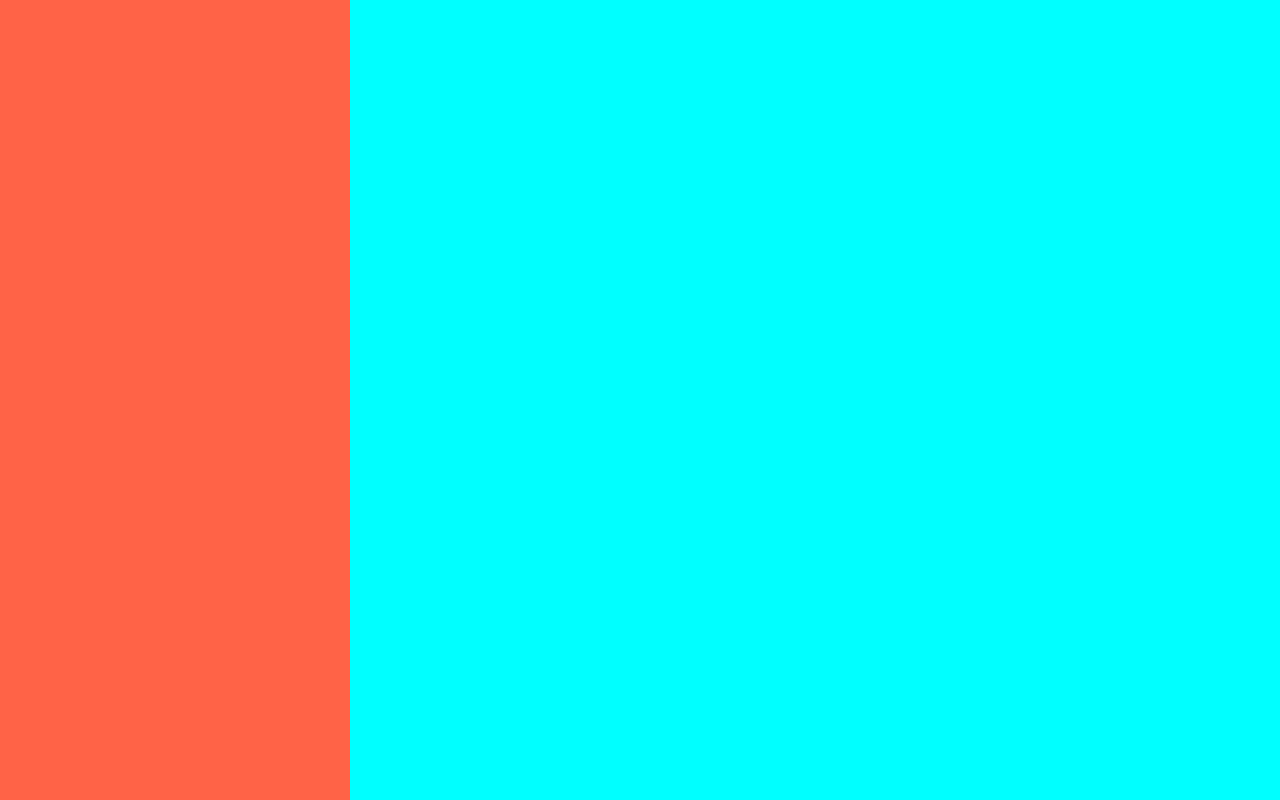
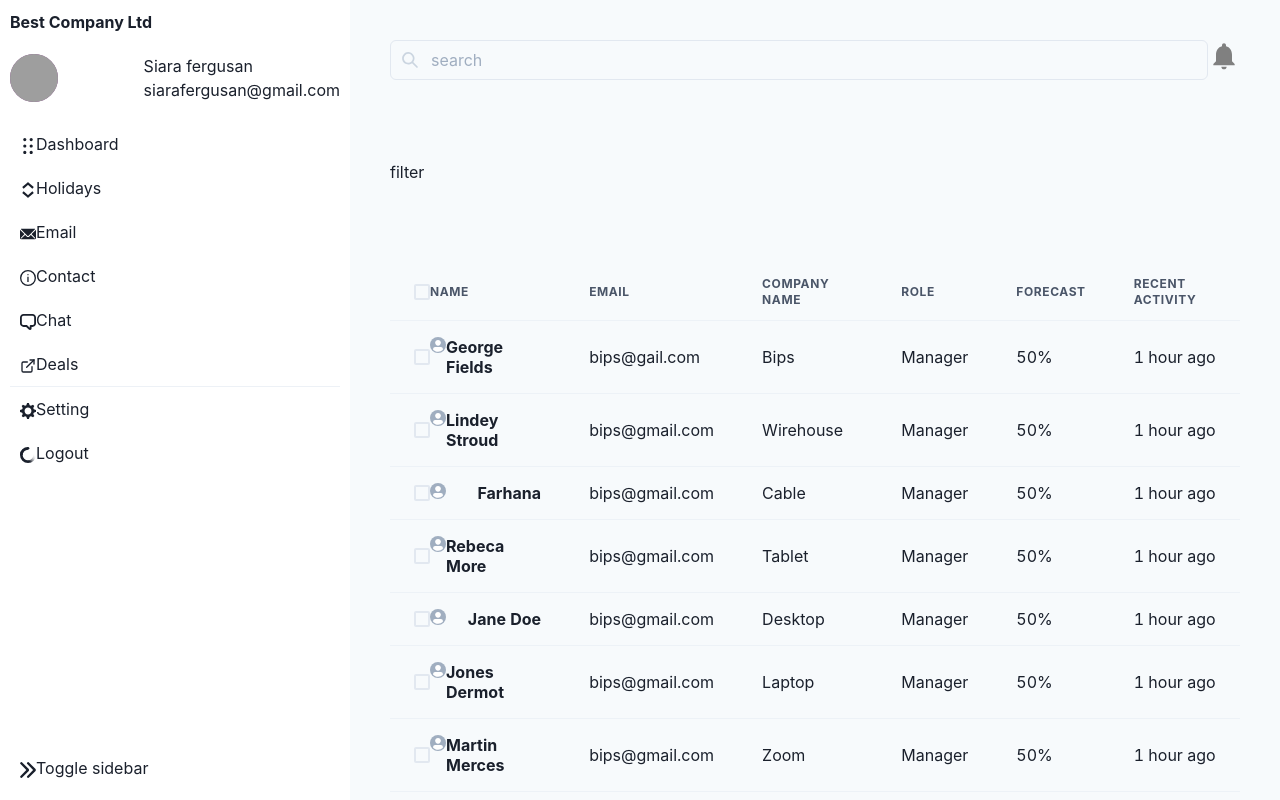
Before and after one commit to bipasha39/HpUp-Frontend, a React (Create React App) app: page /dashboard in a window 1280 px wide. Shown: the top 800 px of the page. Built offline with nearby package versions, Linux system fonts and the light colour scheme; grey boxes are pictures that could not be loaded.

Commit message:
right panel dashboard

```diff
--- a/package.json
+++ b/package.json
@@ -5,6 +5,7 @@
   "dependencies": {
     "@chakra-ui/core": "^0.8.0",
     "@chakra-ui/icon": "^1.0.3",
+    "@chakra-ui/icons": "^1.0.5",
     "@chakra-ui/react": "^1.1.5",
     "@emotion/react": "^11.1.4",
     "@emotion/styled": "^11.0.0",
--- a/src/App.js
+++ b/src/App.js
@@ -14,6 +14,7 @@ import Login from './pages/login/Login';
 import SignUp from "./pages/signUp/SignUp";
 import Remind from "./pages/remind/Remind";
 import CompanyDashboard from './pages/companyDashboard/CompanyDashboard';
+import CompanyHoliday from './pages/companyHoliday/CompanyHoliday';
 
 function App() {
   return (
@@ -36,6 +37,9 @@ function App() {
           <Route path ="/dashboard">
             <CompanyDashboard />
           </Route>
+          <Route path ="/holiday">
+            <CompanyHoliday />
+          </Route>
         </Switch>
       </Box>
     </ChakraProvider>
--- a/src/components/dashboard/Dashboard.js
+++ b/src/components/dashboard/Dashboard.js
@@ -2,25 +2,180 @@ import React, { useState } from 'react';
 import {
   FormControl,
   Input,
+  InputGroup,
+  InputLeftElement,
   Box,
-  InputGroup,
-  InputRightElement,
-  handleClick,
-  Button,
-  Stack,
-  Heading,
+  show,
+  Table,
+  Thead,
+  Tbody,
+  Tr,
+  Th,
+  Td,
+  Checkbox,
+  Avatar,
+  AvatarBadge,
+  Spacer,
   Divider,
-  Container,
-  show
+  WrapItem,
 } from '@chakra-ui/react';
-import {
-  Link
-} from "react-router-dom";
+import { Link, render } from 'react-router-dom';
+import { SearchIcon,BellIcon} from '@chakra-ui/icons';
+const data = [
+  {
+    avatar: '',
+    name: 'George Fields',
+    email: 'bips@gail.com',
+    companyName: 'Bips',
+    role: 'Manager',
+    forecast: '50%',
+    recentActivity: '1 hour ago',
+  },
+  {
+    name: 'Lindey Stroud',
+    email: 'bips@gmail.com',
+    companyName: 'Wirehouse',
+    role: 'Manager',
+    forecast: '50%',
+    recentActivity: '1 hour ago',
+  },
+  {
+    name: 'Farhana',
+    email: 'bips@gmail.com',
+    companyName: 'Cable',
+    role: 'Manager',
+    forecast: '50%',
+    recentActivity: '1 hour ago',
+  },
+  {
+    name: 'Rebeca More',
+    email: 'bips@gmail.com',
+    companyName: 'Tablet',
+    role: 'Manager',
+    forecast: '50%',
+    recentActivity: '1 hour ago',
+  },
+  {
+    name: 'Jane Doe',
+    email: 'bips@gmail.com',
+    companyName: 'Desktop',
+    role: 'Manager',
+    forecast: '50%',
+    recentActivity: '1 hour ago',
+  },
+  {
+    name: 'Jones Dermot',
+    email: 'bips@gmail.com',
+    companyName: 'Laptop',
+    role: 'Manager',
+    forecast: '50%',
+    recentActivity: '1 hour ago',
+  },
+  {
+    name: 'Martin Merces',
+    email: 'bips@gmail.com',
+    companyName: 'Zoom',
+    role: 'Manager',
+    forecast: '50%',
+    recentActivity: '1 hour ago',
+  },
+  {
+    name: 'Franz Ferdinand',
+    email: 'bips@gmail.com',
+    companyName: 'Trello',
+    role: 'Manager',
+    forecast: '50%',
+    recentActivity: '1 hour ago',
+  },
+  {
+    name: 'John Smith',
+    email: 'bips@gmail.com',
+    companyName: 'Facebook',
+    role: 'Manager',
+    forecast: '50%',
+    recentActivity: '1 hour ago',
+  },
+  {
+    name: 'Gullem Gabril',
+    email: 'bips@gmail.com',
+    companyName: 'Slack',
+    role: 'Manager',
+    forecast: '50%',
+    recentActivity: '1 hour ago',
+  },
+];
 
 export default function Dashboard() {
-    return(
-      <Box flex="1" bg="aqua">
+  return (
+    <Box display="flex" flexDirection="column" flex="1" bg="#F7FAFC">
+      <Box p="10" display="flex" flexDirection="row">
+        <Box flex="2">
+          <InputGroup>
+            <InputLeftElement
+              pointerEvents="none"
+              children={<SearchIcon color="gray.300" />}
+            />
+            <Input type="text" placeholder="search" />
+          </InputGroup>
+        </Box>
+        <Box>
+        <BellIcon color="grey" w={8} h={8}/>
+        </Box>
+      </Box>
+      <Box p="10"> filter
+      {/* {data.filter(name => name.includes('H')).map(filteredName => (
+        <li>
+          {filteredName}
+        </li>
+      ))} */}
+      </Box>
+      <Box p="10" flex="1">
+        <Table variant="simple">
+          <Thead>
+            <Tr>
+              <Th>
+                <Checkbox></Checkbox>
+                Name
+              </Th>
+              <Th>Email</Th>
+              <Th>Company Name</Th>
+              <Th>Role</Th>
+              <Th>Forecast</Th>
+              <Th>Recent Activity</Th>
+            </Tr>
+          </Thead>
+          <Tbody>
+            {data.map(item => (
+              <Tr>
+                <Td>
+                  <Box
+                 flex="1"
+                    display="flex"
+                    flexDirection="row"
+                    justifyContent="space-between"
+                    alignContent="center"
+                  >
+                    <Box display="flex" justifyContent="space-between" >
+                      <Checkbox spacing="10rem"></Checkbox>
+                      <Avatar size="2xs" />
+                      {item.avatar}
+                    </Box>
 
+                    <Box>
+                      <b> {item.name}</b>
+                    </Box>
+                  </Box>
+                </Td>
+                <Td>{item.email}</Td>
+                <Td>{item.companyName}</Td>
+                <Td>{item.role}</Td>
+                <Td>{item.forecast}</Td>
+                <Td>{item.recentActivity}</Td>
+              </Tr>
+            ))}
+          </Tbody>
+        </Table>
       </Box>
-    );
+    </Box>
+  );
 }
--- /dev/null
+++ b/src/components/holiday/Holiday.js
@@ -0,0 +1,26 @@
+import React, { useState } from 'react';
+import {
+  FormControl,
+  Input,
+  Box,
+  InputGroup,
+  InputRightElement,
+  handleClick,
+  Button,
+  Stack,
+  Heading,
+  Divider,
+  Container,
+  show
+} from '@chakra-ui/react';
+import {
+  Link
+} from "react-router-dom";
+
+export default function Holiday() {
+    return(
+      <Box flex="1" bg="aqua">
+
+      </Box>
+    );
+}
--- a/src/components/panelLeft/PanelLeft.js
+++ b/src/components/panelLeft/PanelLeft.js
@@ -7,21 +7,75 @@ import {
   InputRightElement,
   handleClick,
   Button,
-  Stack,
+  Flex,
+  Divider,
   Heading,
-  Divider,
-  Container,
-  show
+  EditIcon,
+  Avatar,
+  AvatarBadge,
+  Text,
+  show,
 } from '@chakra-ui/react';
-import {
-  Link
-} from "react-router-dom";
+import { Link } from 'react-router-dom';
+import { DragHandleIcon,
+  EmailIcon,
+  ChatIcon,
+  SettingsIcon,
+  UpDownIcon,
+  ExternalLinkIcon,
+  SpinnerIcon,
+  InfoOutlineIcon,
+  ArrowRightIcon } from '@chakra-ui/icons'
+
+const Footer = () => (
+  <Box  p="10px">
+     <MenuItem  icon={<ArrowRightIcon />} title="Toggle sidebar"/>
+  </Box>
+);
+const MenuList = () => (
+  <Box flex="1" p="10px">
+    <MenuItem  icon={<DragHandleIcon />} title="Dashboard"/>
+    <MenuItem icon={<UpDownIcon />} title="Holidays" />
+    <MenuItem icon={<EmailIcon />} title="Email" />
+    <MenuItem icon={<InfoOutlineIcon />}title="Contact" />
+    <MenuItem icon={<ChatIcon />}title="Chat" />
+    <MenuItem icon={<ExternalLinkIcon />}title="Deals" />
+    <Divider />
+    <MenuItem  icon={<SettingsIcon />}title="Setting" />
+    <MenuItem icon={<SpinnerIcon />}title="Logout" />
+  </Box>
+);
+
+const MenuItem = props => <Box p="10px">
+  {props.icon}
+  {props.title}
+
+  </Box>;
+
+const Profile = () => (
+  <Box p="10px" flexDirection="row" display="flex">
+    <Box flex="1">
+      <Avatar name="Segun Adebayo" src="https://bit.ly/sage-adebayo" />
+    </Box>
+    <Box flex="1" display="flex" flexDirection="column">
+      <Box>Siara fergusan</Box>
+      <Box>siarafergusan@gmail.com</Box>
+    </Box>
+  </Box>
+);
+const Header = () => (
+  <Heading colorScheme="CornflowerBlue" as="h6" size="s" p="10px">
+    Best Company Ltd
+  </Heading>
+);
 
 export default function PanelLeft() {
-    return(
-        <Box bg="tomato" width="350px" height="100vh" >
-
-
-        </Box>
-    );
+  return (
+    <Box display="flex" flexDirection="column" width="350px" height="100vh">
+      <Header />
+      <Profile />
+      <MenuList />
+      <Footer />
+    </Box>
+  );
 }
--- /dev/null
+++ b/src/pages/companyHoliday/CompanyHoliday.js
@@ -0,0 +1,17 @@
+import React, { Fragment } from 'react';
+import PanelLeft from '../../components/panelLeft/PanelLeft';
+import Holiday from '../../components/holiday/Holiday';
+
+
+
+import { Box } from '@chakra-ui/react';
+
+export default function CompanyHoliday() {
+  return (
+      <Box display="flex"  >
+        <PanelLeft />
+        <Holiday />
+      </Box>
+
+  );
+}
```
Also changed, not shown: src/pages/companyHoliday/companyHoliday.css (added), 2 other files (tests, documents, lock files or other folders).
